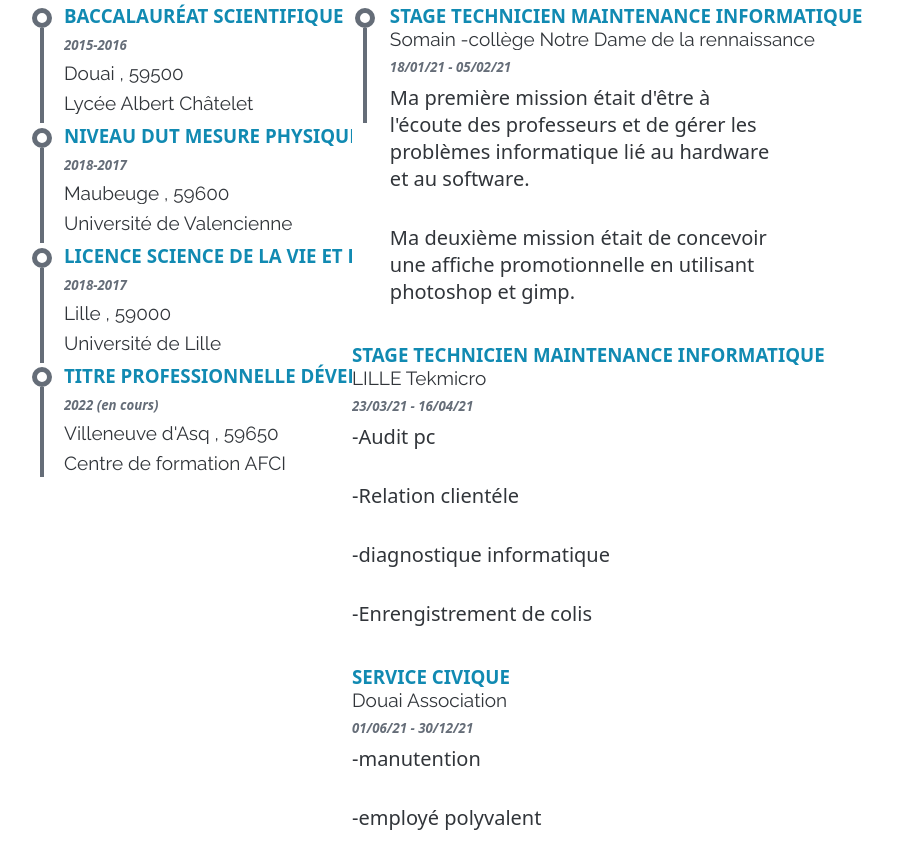
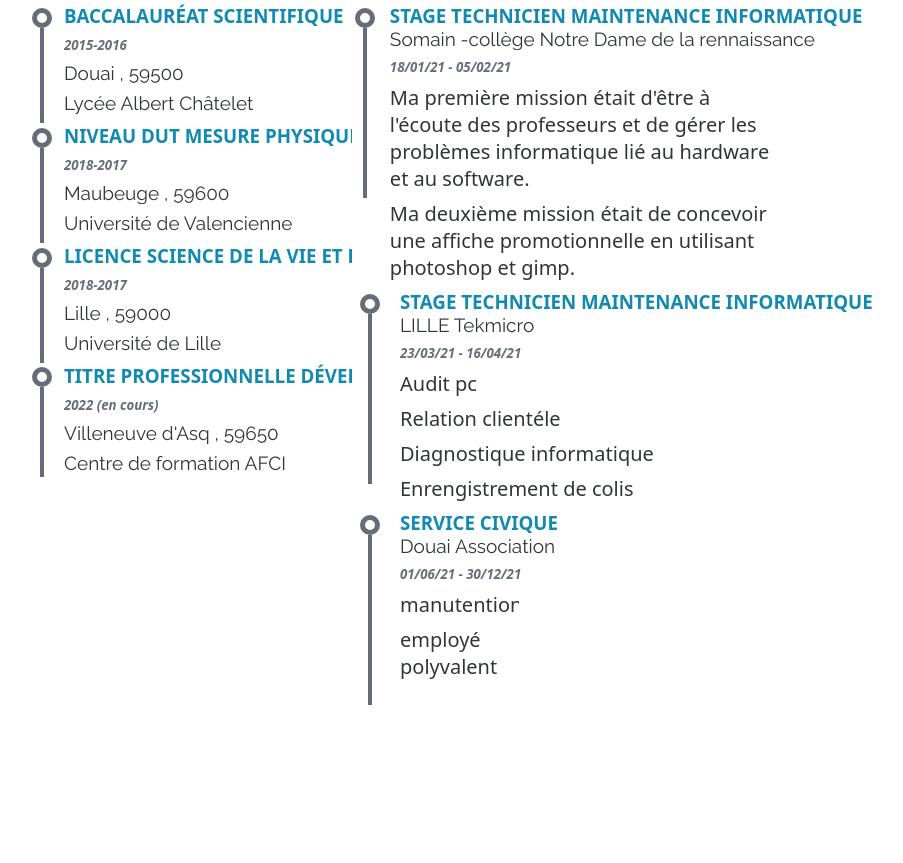
Before and after one commit to YannickCourbic15987/cv_stage, a website: page index.html in a window 1280 px wide. Shown: the part 2230-3093 px from the top of the page, without its empty margins (288-1191 px from the left). After the commit the page ends 2935 px from the top, so only its background shows below. Drawn offline with nearby package versions, Linux system fonts and the light colour scheme.

Commit message:
cv_pure_css

```diff
--- a/index.html
+++ b/index.html
@@ -337,25 +337,25 @@
 
           <ul class="experience-liste">
             <li class="experience-item">
-             -Audit pc
+             Audit pc
             </li>
             <li class="experience-item">
-             -Relation clientéle
+             Relation clientéle
             </li>
             <li class="experience-item">
-             -diagnostique informatique
+             Diagnostique informatique
             </li>
             <li class="experience-item">
-              -Enrengistrement de colis
+              Enrengistrement de colis
             </li>
           </ul>
 
         </div>
       </div>
-        <div class="experience-tekmicro">
+        <div class="experience-association">
           <div class="formation-bar-column-exp">
-            <div class="rounded-teckmicro"></div>
-            <div class="formation-progress-teckmicro"></div>
+            <div class="rounded-association"></div>
+            <div class="formation-progress-association"></div>
           </div>
 
 
@@ -370,10 +370,10 @@
 
           <ul class="experience-liste">
             <li class="experience-item">
-             -manutention
+             manutention
             </li>
             <li class="experience-item">
-             -employé polyvalent
+             employé polyvalent
             </li>
           </ul>
 
--- a/style.css
+++ b/style.css
@@ -654,12 +654,20 @@ margin-right: 40px;
     font-family: var(--FontSytem);
     font-size: 20px;
     color: var(--fontGrayW);
-    margin-bottom: 2rem;
+    margin-bottom: 0.5rem;
     width: 65%;
 
 
 }
 .experience-rennaissance{
+    grid-row: 1;
+    display: flex;
+}
+.experience-tekmicro{
+    grid-row: 1;
+    display: flex;
+}
+.experience-association{
     grid-row: 1;
     display: flex;
 }
@@ -675,7 +683,7 @@ margin-right: 40px;
 
 }
 .formation-progress-rennaissance{
-    height: 95px;
+    height: 170px;
     width: 4px;
     background-color: var(--fontGray)
 }
@@ -689,3 +697,33 @@ margin-right: 40px;
   -o-border-radius: 50%;
   border: 5px solid #656d78;
 }
+.formation-progress-teckmicro{
+    height: 170px;
+    width: 4px;
+    background-color: var(--fontGray)
+}
+.rounded-teckmicro{
+  height: 20px;
+  width: 20px;
+  border-radius: 50%;
+  -webkit-border-radius: 50%;
+  -moz-border-radius: 50%;
+  -ms-border-radius: 50%;
+  -o-border-radius: 50%;
+  border: 5px solid #656d78;
+}
+.formation-progress-association{
+    height: 170px;
+    width: 4px;
+    background-color: var(--fontGray)
+}
+.rounded-association{
+  height: 20px;
+  width: 20px;
+  border-radius: 50%;
+  -webkit-border-radius: 50%;
+  -moz-border-radius: 50%;
+  -ms-border-radius: 50%;
+  -o-border-radius: 50%;
+  border: 5px solid #656d78;
+}
```
